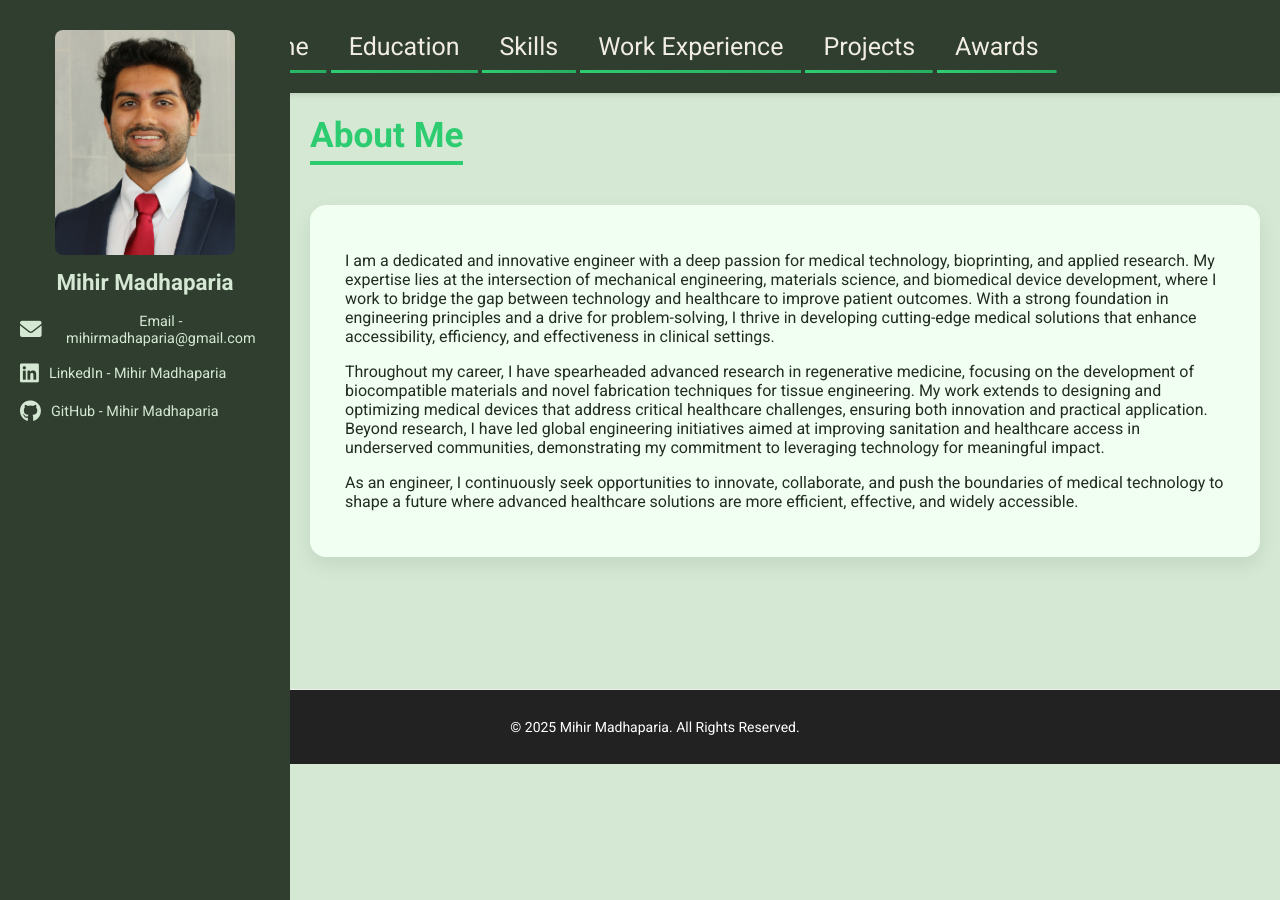
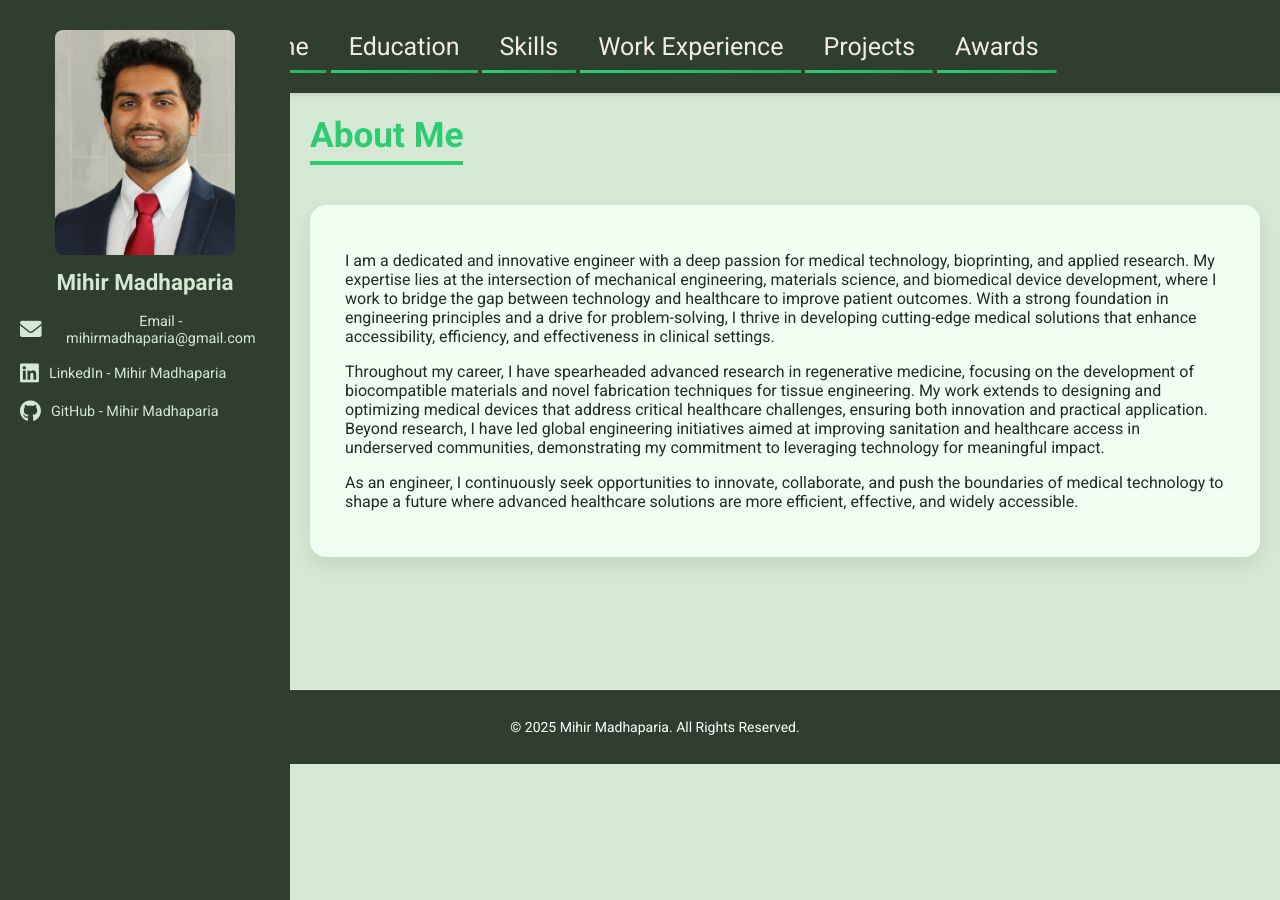
Before and after one commit to mihirmadhaparia/mihirmadhaparia.github.io, a Jekyll site: the page built from README.md, in a window 1280 px wide. Built offline with Jekyll 4.4.1, drawn with Linux system fonts in a browser that asks for light colours.

Commit message:
Update style.css

```diff
--- a/assets/css/style.css
+++ b/assets/css/style.css
@@ -597,9 +597,10 @@ body::-webkit-scrollbar {
     text-align: center;
     font-size: 14px;
     padding: 15px;
-    background-color: #222; /* Dark footer */
+    background-color: #2F3E2F; /* Dark footer */
     color: white;
     position: relative;
     bottom: 0;
     width: 100%;
+    max-width: 100vw;
 }
```
